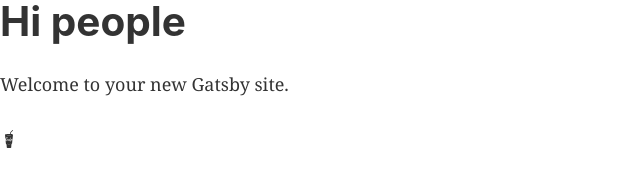
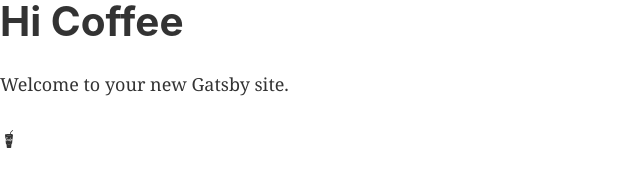
Before and after one commit to johnpaulgarcia/coffeetut, a Gatsby site: page / in a window 1280 px wide. Shown: the full height of the page, 0-640 px from the left. Built offline with nearby package versions, Linux system fonts and the light colour scheme; Gatsby itself is replaced by a stand-in of ours.

Commit message:
altered message

```diff
--- a/src/pages/index.js
+++ b/src/pages/index.js
@@ -10,7 +10,7 @@
 const IndexPage = () => (
   <Layout>
     <SEO title="Home" />
-    <h1>Hi people</h1>
+    <h1>Hi Coffee</h1>
     <p>Welcome to your new Gatsby site.</p>
     <FaGulp />
   </Layout>
```
